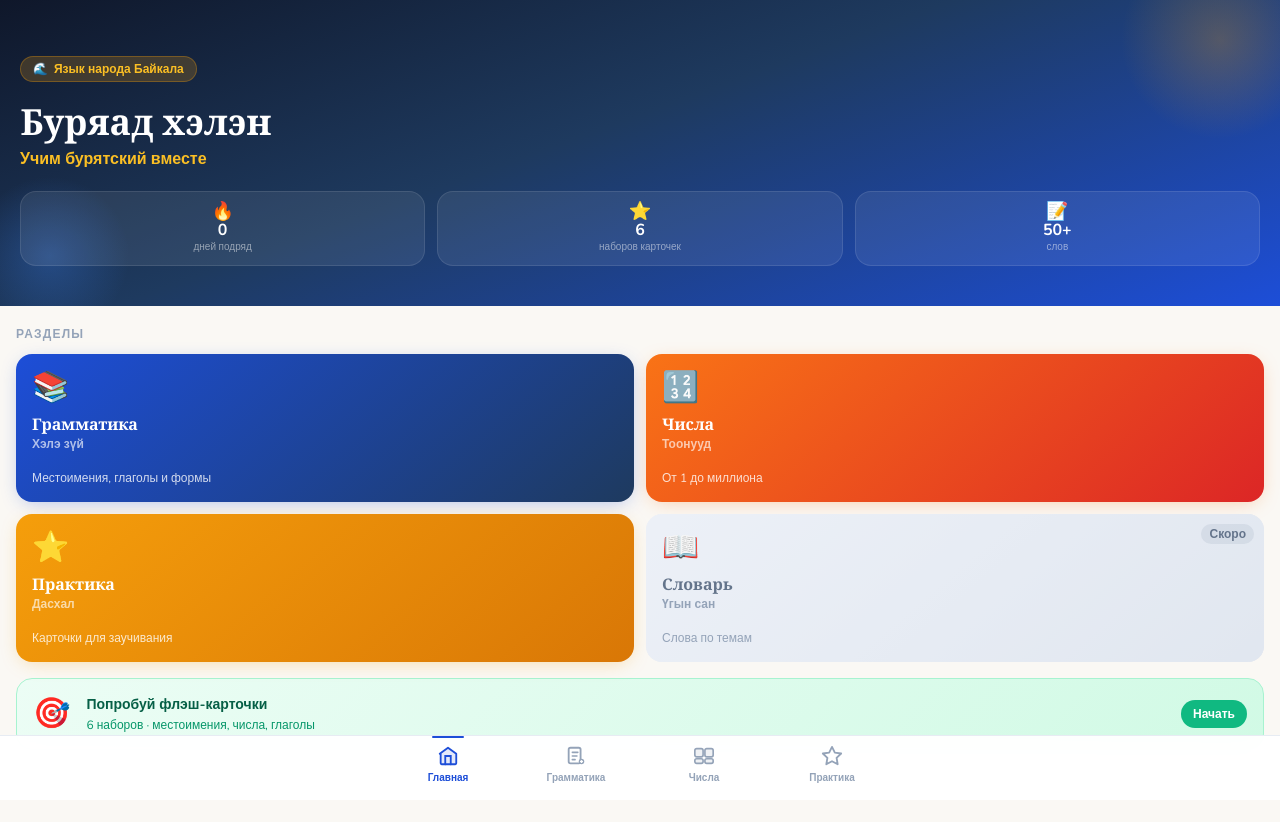
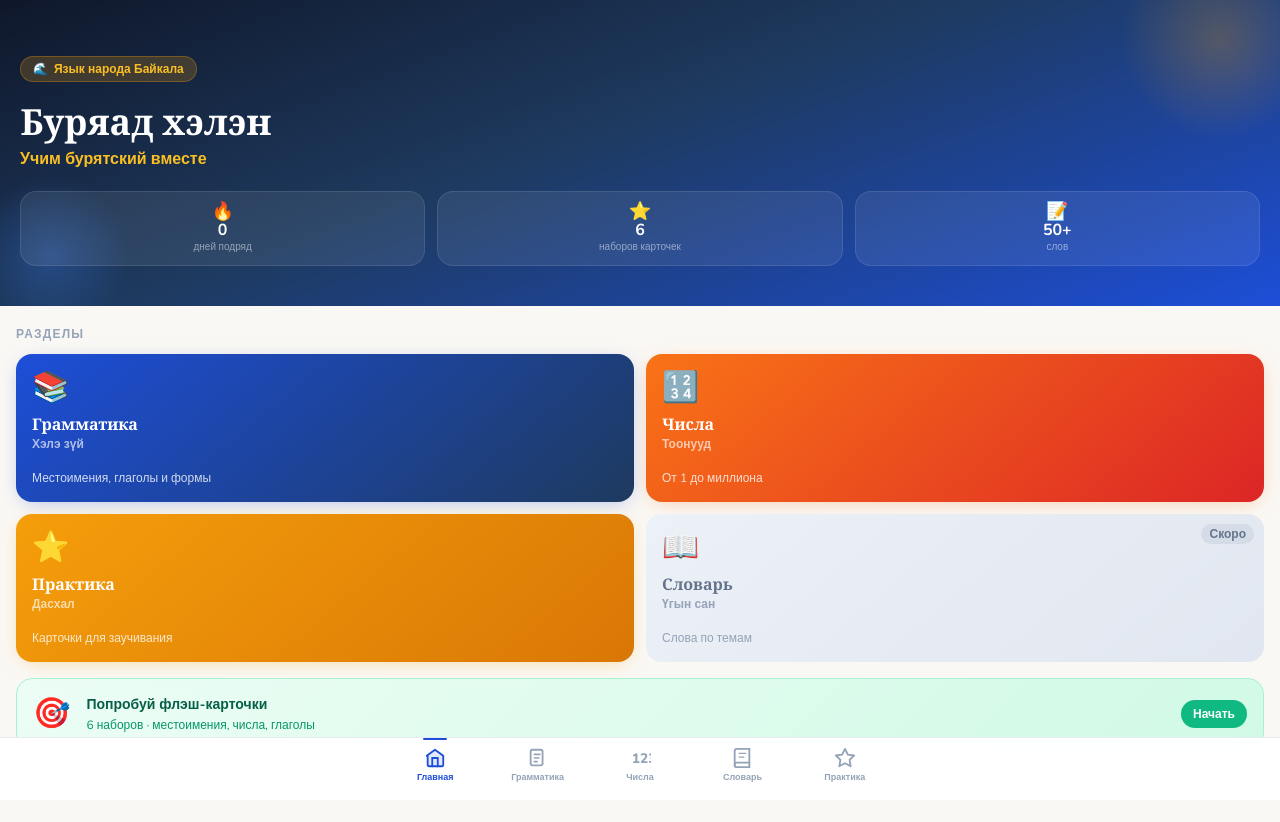
Before and after one commit to kkhabituev/buryad-app, a Next.js app: page / in a window 1280 px wide. Shown: the top 822 px of the page. Built offline with nearby package versions, Linux system fonts and the light colour scheme.

Commit message:
fix: add Словарь back to bottom nav (5 tabs)

```diff
--- a/components/BottomNav.tsx
+++ b/components/BottomNav.tsx
@@ -10,13 +10,7 @@ const navItems = [
     exact: true,
     icon: (active: boolean) => (
       <svg width="22" height="22" viewBox="0 0 24 24" fill="none">
-        <path
-          d="M3 9.5L12 3l9 6.5V20a1 1 0 01-1 1H5a1 1 0 01-1-1V9.5z"
-          stroke={active ? "#1d4ed8" : "#94a3b8"}
-          strokeWidth="2"
-          fill={active ? "rgba(29,78,216,0.12)" : "none"}
-          strokeLinejoin="round"
-        />
+        <path d="M3 9.5L12 3l9 6.5V20a1 1 0 01-1 1H5a1 1 0 01-1-1V9.5z" stroke={active ? "#1d4ed8" : "#94a3b8"} strokeWidth="2" fill={active ? "rgba(29,78,216,0.12)" : "none"} strokeLinejoin="round" />
         <path d="M9 21V12h6v9" stroke={active ? "#1d4ed8" : "#94a3b8"} strokeWidth="2" strokeLinecap="round" />
       </svg>
     ),
@@ -29,8 +23,6 @@ const navItems = [
       <svg width="22" height="22" viewBox="0 0 24 24" fill="none">
         <rect x="4" y="3" width="13" height="17" rx="2" stroke={active ? "#1d4ed8" : "#94a3b8"} strokeWidth="2" fill={active ? "rgba(29,78,216,0.1)" : "none"} />
         <path d="M8 8h6M8 12h5M8 16h3" stroke={active ? "#1d4ed8" : "#94a3b8"} strokeWidth="1.8" strokeLinecap="round" />
-        <circle cx="18" cy="18" r="3" fill={active ? "#1d4ed8" : "#94a3b8"} />
-        <path d="M17 18h2M18 17v2" stroke="white" strokeWidth="1.5" strokeLinecap="round" />
       </svg>
     ),
   },
@@ -40,10 +32,19 @@ const navItems = [
     exact: false,
     icon: (active: boolean) => (
       <svg width="22" height="22" viewBox="0 0 24 24" fill="none">
-        <rect x="2" y="4" width="9" height="9" rx="2" fill={active ? "rgba(29,78,216,0.15)" : "rgba(148,163,184,0.15)"} stroke={active ? "#1d4ed8" : "#94a3b8"} strokeWidth="1.8" />
-        <rect x="13" y="4" width="9" height="9" rx="2" fill={active ? "rgba(29,78,216,0.15)" : "rgba(148,163,184,0.15)"} stroke={active ? "#1d4ed8" : "#94a3b8"} strokeWidth="1.8" />
-        <rect x="2" y="15" width="9" height="5" rx="2" fill={active ? "rgba(29,78,216,0.15)" : "rgba(148,163,184,0.15)"} stroke={active ? "#1d4ed8" : "#94a3b8"} strokeWidth="1.8" />
-        <rect x="13" y="15" width="9" height="5" rx="2" fill={active ? "rgba(29,78,216,0.15)" : "rgba(148,163,184,0.15)"} stroke={active ? "#1d4ed8" : "#94a3b8"} strokeWidth="1.8" />
+        <text x="3" y="17" fontSize="15" fontWeight="800" fill={active ? "#1d4ed8" : "#94a3b8"}>123</text>
+      </svg>
+    ),
+  },
+  {
+    href: "/vocabulary",
+    label: "Словарь",
+    exact: false,
+    icon: (active: boolean) => (
+      <svg width="22" height="22" viewBox="0 0 24 24" fill="none">
+        <path d="M4 19.5A2.5 2.5 0 016.5 17H20" stroke={active ? "#1d4ed8" : "#94a3b8"} strokeWidth="2" strokeLinecap="round" />
+        <path d="M6.5 2H20v20H6.5A2.5 2.5 0 014 19.5v-15A2.5 2.5 0 016.5 2z" stroke={active ? "#1d4ed8" : "#94a3b8"} strokeWidth="2" fill={active ? "rgba(29,78,216,0.1)" : "none"} />
+        <path d="M9 7h7M9 11h5" stroke={active ? "#1d4ed8" : "#94a3b8"} strokeWidth="1.5" strokeLinecap="round" />
       </svg>
     ),
   },
@@ -53,13 +54,7 @@ const navItems = [
     exact: false,
     icon: (active: boolean) => (
       <svg width="22" height="22" viewBox="0 0 24 24" fill="none">
-        <path
-          d="M12 2L15.09 8.26L22 9.27L17 14.14L18.18 21.02L12 17.77L5.82 21.02L7 14.14L2 9.27L8.91 8.26L12 2Z"
-          fill={active ? "#f59e0b" : "none"}
-          stroke={active ? "#f59e0b" : "#94a3b8"}
-          strokeWidth="2"
-          strokeLinejoin="round"
-        />
+        <path d="M12 2L15.09 8.26L22 9.27L17 14.14L18.18 21.02L12 17.77L5.82 21.02L7 14.14L2 9.27L8.91 8.26L12 2Z" fill={active ? "#f59e0b" : "none"} stroke={active ? "#f59e0b" : "#94a3b8"} strokeWidth="2" strokeLinejoin="round" />
       </svg>
     ),
   },
@@ -72,7 +67,7 @@ export default function BottomNav() {
     <nav
       className="fixed bottom-0 left-0 right-0 z-50 bottom-nav"
       style={{
-        background: "rgba(255,255,255,0.95)",
+        background: "rgba(255,255,255,0.97)",
         backdropFilter: "blur(12px)",
         WebkitBackdropFilter: "blur(12px)",
         borderTop: "1px solid rgba(226,232,240,0.8)",
@@ -83,29 +78,28 @@ export default function BottomNav() {
           const active = item.exact
             ? pathname === item.href
             : pathname === item.href || pathname.startsWith(item.href + "/");
+          const isPractice = item.href === "/practice";
+          const activeColor = isPractice ? "#d97706" : "#1d4ed8";
+
           return (
             <Link
               key={item.href}
               href={item.href}
-              className="flex flex-col items-center justify-center flex-1 py-2 gap-1 transition-all duration-200 active:scale-90 relative"
-              style={{ minHeight: 56 }}
+              className="flex flex-col items-center justify-center flex-1 py-2 gap-0.5 transition-all duration-200 active:scale-90 relative"
+              style={{ minHeight: 54 }}
             >
               {active && (
                 <span
-                  className="absolute top-0 left-1/2 -translate-x-1/2 w-8 h-0.5 rounded-full"
-                  style={{ background: item.href === "/practice" ? "#f59e0b" : "#1d4ed8" }}
+                  className="absolute top-0 left-1/2 -translate-x-1/2 w-6 h-0.5 rounded-full"
+                  style={{ background: activeColor }}
                 />
               )}
               <span className="flex items-center justify-center w-6 h-6">
                 {item.icon(active)}
               </span>
               <span
-                className="text-[10px] font-bold leading-tight"
-                style={{
-                  color: active
-                    ? item.href === "/practice" ? "#d97706" : "#1d4ed8"
-                    : "#94a3b8",
-                }}
+                className="text-[9px] font-bold leading-tight"
+                style={{ color: active ? activeColor : "#94a3b8" }}
               >
                 {item.label}
               </span>
```
